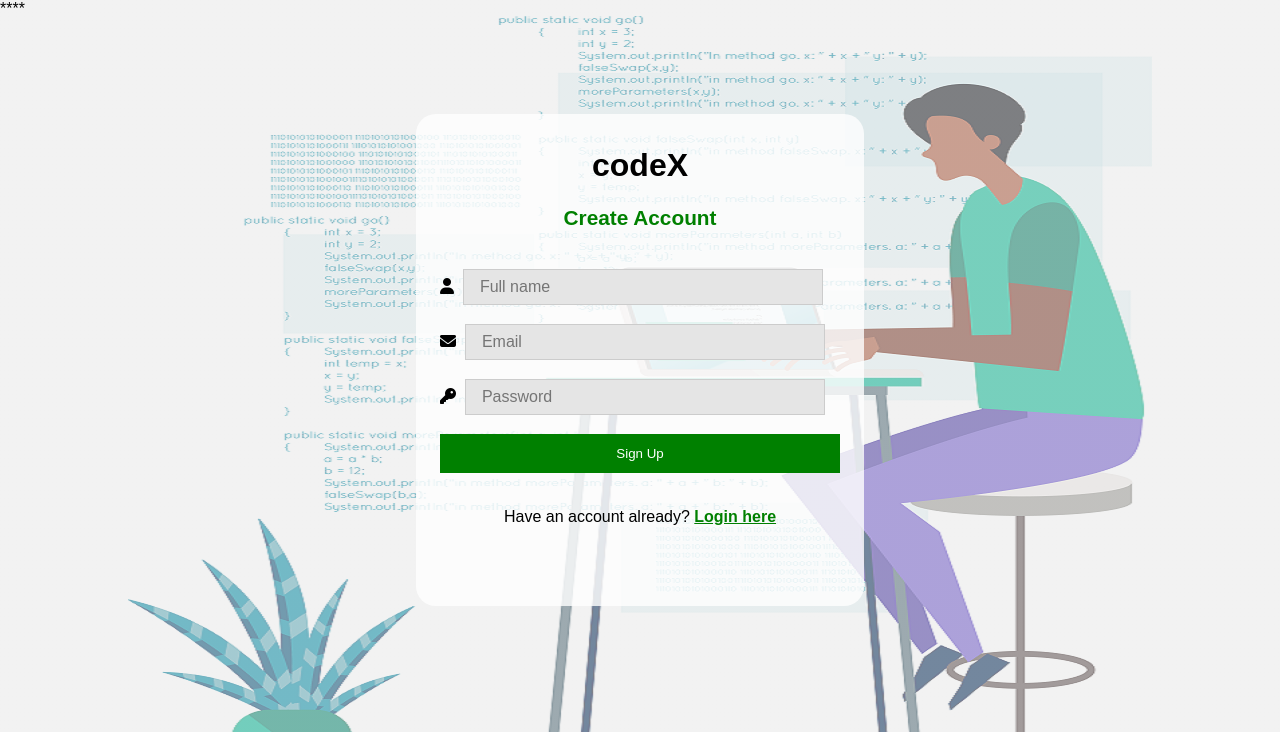
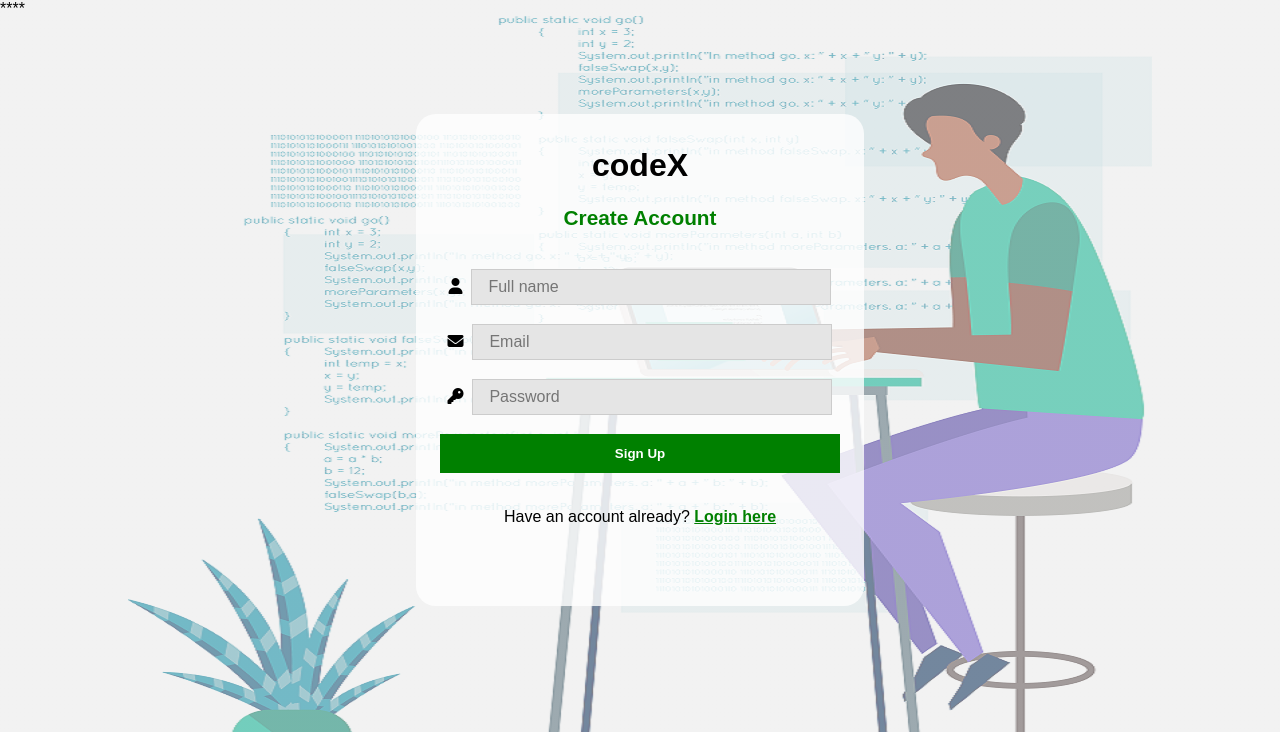
Before and after one commit to MarvellousUbani/Stage-2-task, a PHP site: page /signup.html in a window 1280 px wide. Shown: the top 732 px of the page. Run offline with PHP 8.4, Linux system fonts and the light colour scheme; some libraries are stand-ins or nearby versions.

Commit message:
Update style.css

```diff
--- a/style.css
+++ b/style.css
@@ -41,7 +41,7 @@ input {
 fab-{
 	color: white;
 }
-.loginForm {
+.signupForm {
 	text-align: center;
 }
 
@@ -70,4 +70,5 @@ button {
 }
 .btn-submit {
 	background-color: green;
+	font-weight: bold
 }
```
